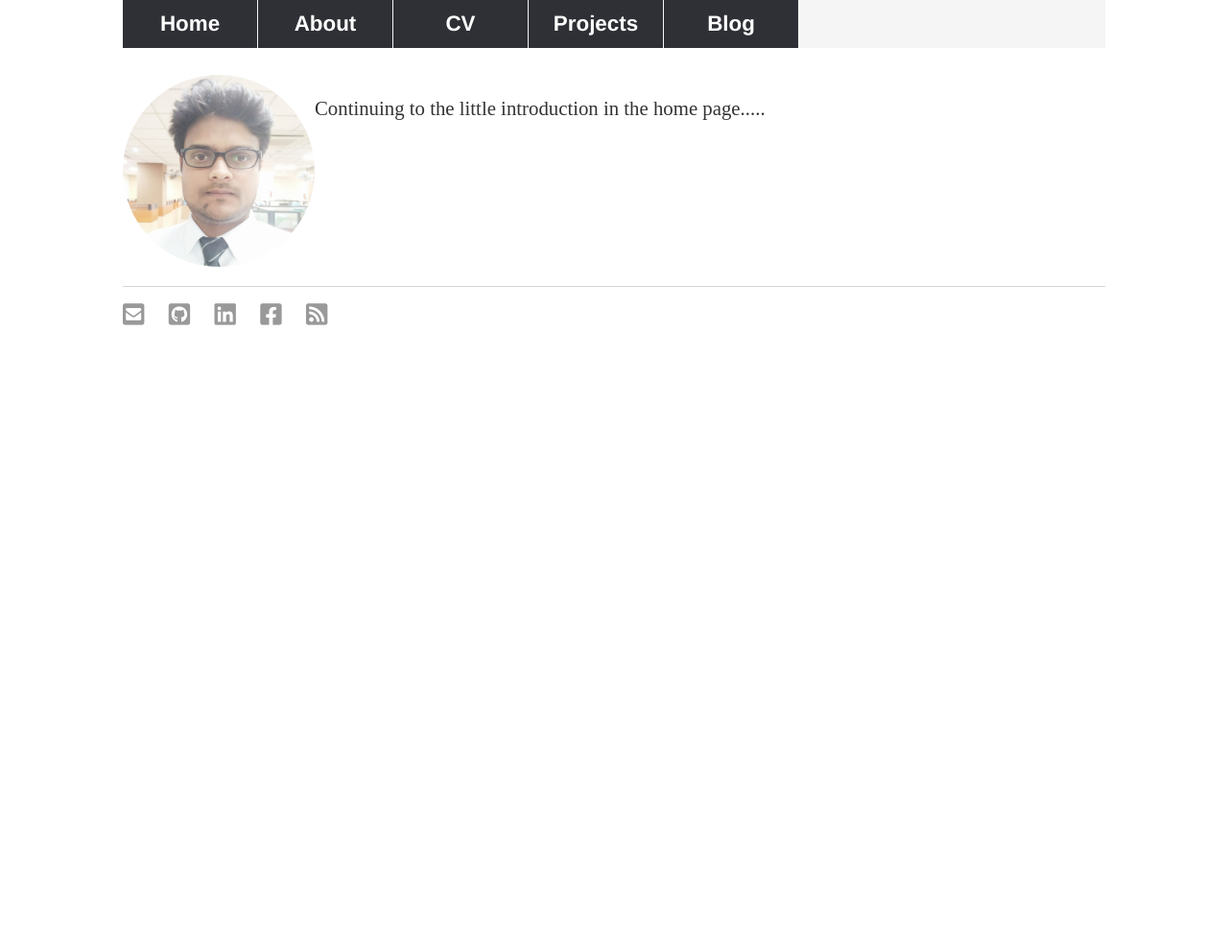
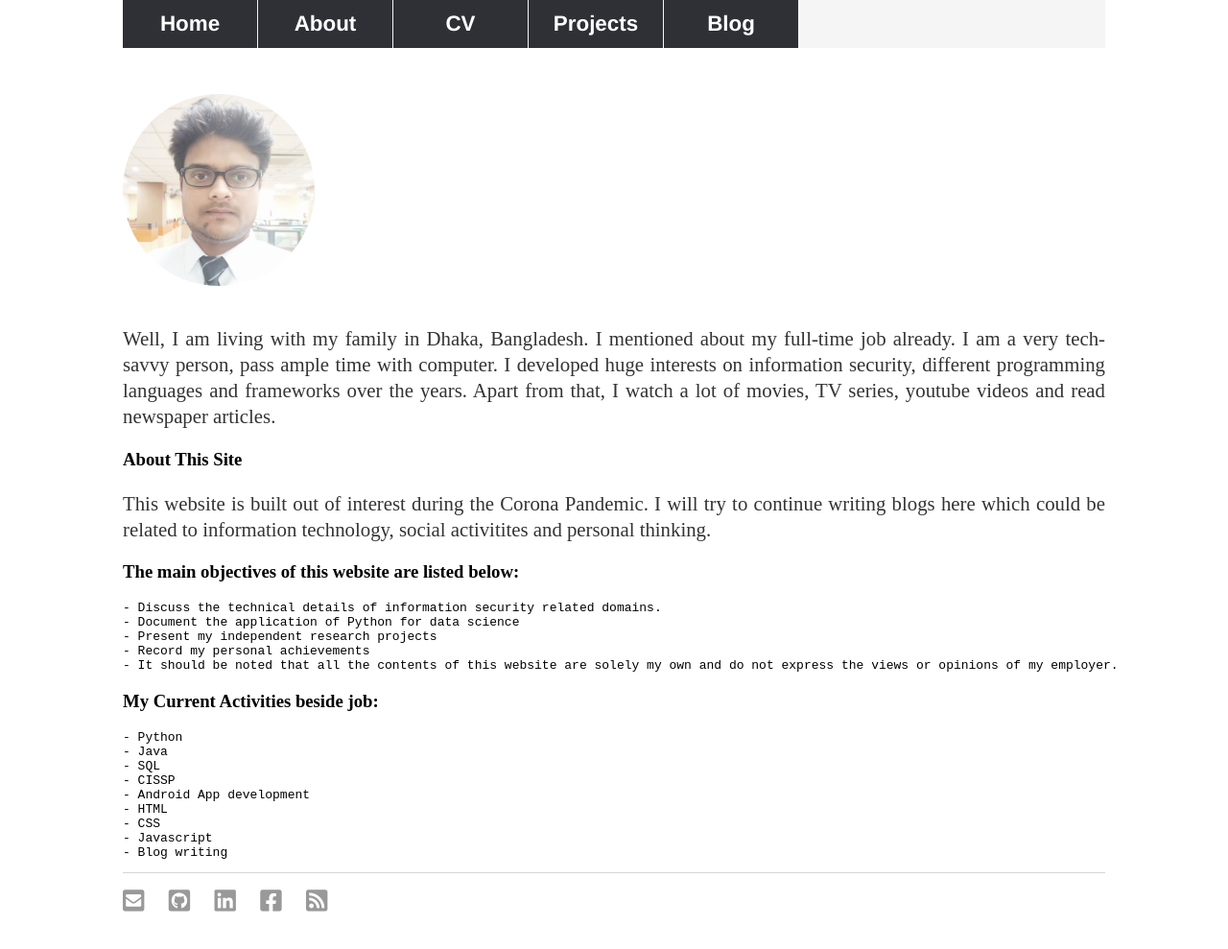
Before and after one commit to afsersid/afsersid.github.io, a Jekyll site: the page built from about.md, in a window 1280 px wide and 1011 px high. Shown: the top 989 px of the window at 96% size. Built offline with Jekyll 4.4.1, drawn with Linux system fonts in a browser that asks for light colours.

Commit message:
about text

```diff
--- a/about.md
+++ b/about.md
@@ -3,9 +3,32 @@ layout: default
 title: "About me"
 ---
 
-<div class="newsbrief">
+<div class="img_textinline">
 <img src="/media/afser_photo.jpg" alt="Avatar" class="avatar">
-<p>
-Continuing to the little introduction in the home page.....
-</p>
 </div>
+
+Well, I am living with my family in Dhaka, Bangladesh. I mentioned about my full-time job already. I am a very tech-savvy person, pass ample time with computer. I developed huge interests on information security, different programming languages and frameworks over the years. Apart from that, I watch a lot of movies, TV series, youtube videos and read newspaper articles.
+
+###	About This Site
+
+This website is built out of interest during the Corona Pandemic. I will try to continue writing blogs here which could be related to information technology, social activitites and personal thinking.
+
+###	The main objectives of this website are listed below:
+
+	- Discuss the technical details of information security related domains.
+	- Document the application of Python for data science
+	- Present my independent research projects
+	- Record my personal achievements
+	- It should be noted that all the contents of this website are solely my own and do not express the views or opinions of my employer.
+
+###	My Current Activities beside job:
+
+	- Python
+	- Java
+	- SQL
+	- CISSP
+	- Android App development
+	- HTML
+	- CSS
+	- Javascript
+	- Blog writing
--- a/css/main.css
+++ b/css/main.css
@@ -108,8 +108,10 @@ nav li a:hover {
   width: 200px;
   height: 200px;
   float: left;
+  margin: 0 15px 0 0;
 }
-.newsbrief{
+.img_textinline{
 	overflow:hidden;
+	padding-top: 20px;
 	padding-bottom:20px;
 }
```
